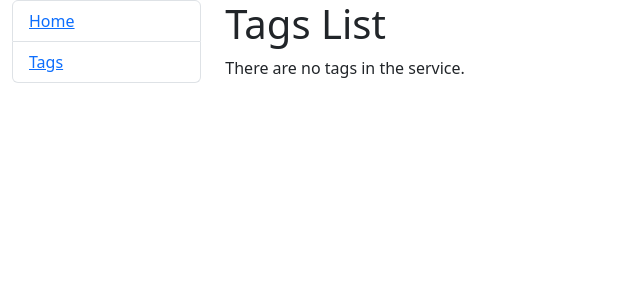
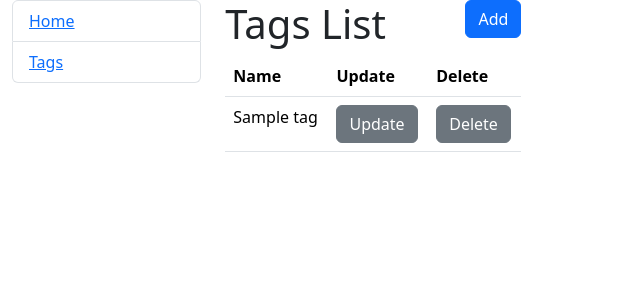
Before and after one commit to dimakherson74/todo-list, a Django app: page /tags/ in a window 1280 px wide. Shown: the top 300 px of the page, without its empty margins (0-640 px from the left). Run offline with Django 5.2, Linux system fonts and the light colour scheme; tables that the repository leaves empty hold one stand-in row (values such as "Sample post").

Commit message:
update templates/todo_app/tag_list.html

```diff
--- a/templates/todo_app/tag_list.html
+++ b/templates/todo_app/tag_list.html
@@ -1,8 +1,13 @@
 {% extends "base.html" %}
 
 {% block content %}
-  <h1>Tags List</h1>
-      {% if tags_list %}
+  <h1>
+    Tags List
+    <a href="{% url 'todo_app:tag-create' %}" class="btn btn-primary float-end">
+      Add
+    </a>
+  </h1>
+      {% if tag_list %}
     <table class="table">
       <tr>
         <th>Name</th>
@@ -10,19 +15,18 @@
         <th>Delete</th>
       </tr>
 
-      {% for tag in tags_list %}
+      {% for tag in tag_list %}
         <tr>
           <td>
               {{ tag.name }}
           </td>
           <td>
-              <a href="{% url 'todo_app:tag-update' pk=tag.id %}">
+              <a href="{% url 'todo_app:tag-update' pk=tag.id %}" class="btn btn-secondary" >
                 Update
               </a>
             </td>
             <td>
-              <a style="color: red"
-                href="{% url 'todo_app:tag-delete' pk=tag.id %}">
+              <a href="{% url 'todo_app:tag-delete' pk=tag.id %}" class="btn btn-secondary" >
                 Delete
               </a>
             </td>
```
